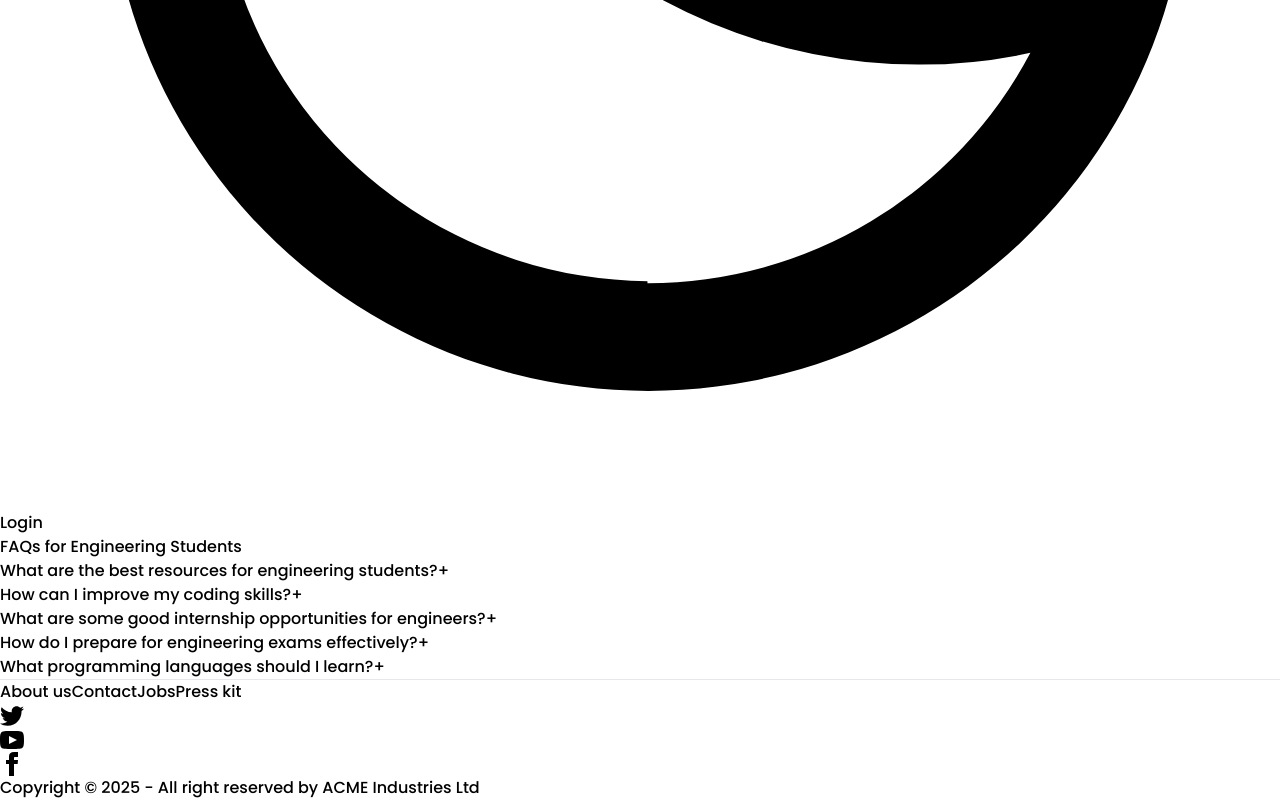
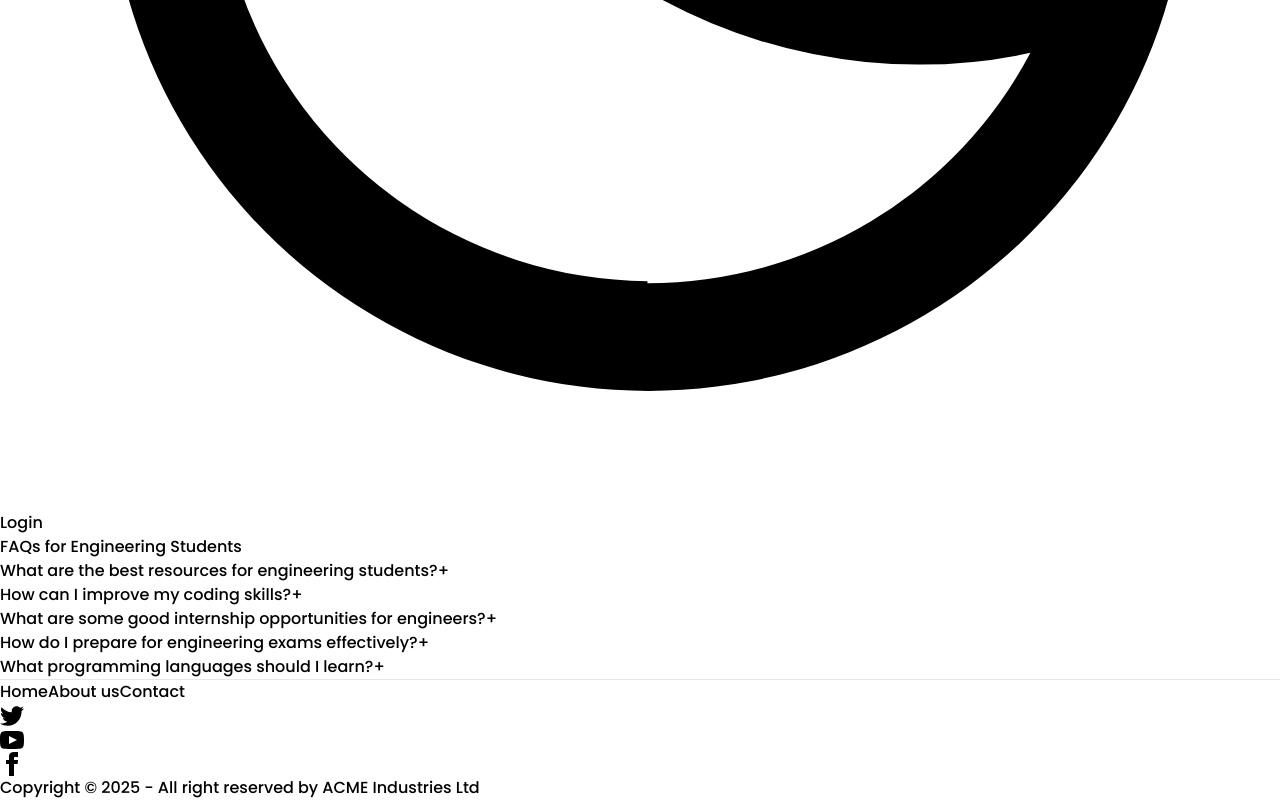
Before and after one commit to Bidisha2005/Page-Turners, a React (Vite) app in the folder Frontend/: page /faqs in a window 1280 px wide. Shown: the part 3617-4417 px from the top of the page. Built offline with nearby package versions, Linux system fonts and the light colour scheme.

Commit message:
Final commit

```diff
--- a/Frontend/src/App.jsx
+++ b/Frontend/src/App.jsx
@@ -21,7 +21,7 @@
 
 
       <Route
-            path="/course"
+            path="/exclusive"
             element={authUser ? <Courses /> : <Navigate to="/signup" />}
           />
       <Route path="/signup" element={<Signup/>}/>
--- a/Frontend/src/Components/Course.jsx
+++ b/Frontend/src/Components/Course.jsx
@@ -1,6 +1,6 @@
 import React, {useState, useEffect } from 'react';
 import Cards from './Cards';
-import list from '../../public/list.json'
+// import list from '../../public/list.json'
 import {Link} from 'react-router-dom'
 import axios from "axios";
 function Course() {
--- a/Frontend/src/Components/Footer.jsx
+++ b/Frontend/src/Components/Footer.jsx
@@ -5,10 +5,10 @@
     <div>
         <hr/><footer className="footer footer-center bg-base-50 text-base-content rounded p-10 text-black dark:text-white">
     <nav className="grid grid-flow-col gap-4">
-      <a className="link link-hover">About us</a>
-      <a className="link link-hover">Contact</a>
-      <a className="link link-hover">Jobs</a>
-      <a className="link link-hover">Press kit</a>
+    <a href="/">Home</a>
+      <a className="link link-hover" href ="/contact">About us</a>
+      <a className="link link-hover" href ="/about" >Contact</a>
+
     </nav>
     <nav>
       <div className="grid grid-flow-col gap-4">
--- a/Frontend/src/Components/Navbar.jsx
+++ b/Frontend/src/Components/Navbar.jsx
@@ -42,7 +42,7 @@
         <a href="/">Home</a>
       </li>
       <li>
-        <a href="/course">Exclusives</a>
+        <a href="/exclusive">Exclusives</a>
       </li>
       <li><a href ="/contact" className="text-black dark:text-white">Contact Us</a></li>
       <li><a href ="/faqs" className="text-black dark:text-white">FAQ'S</a></li>
```
Also changed, not shown: 2 other files (tests, documents, lock files or other folders).
